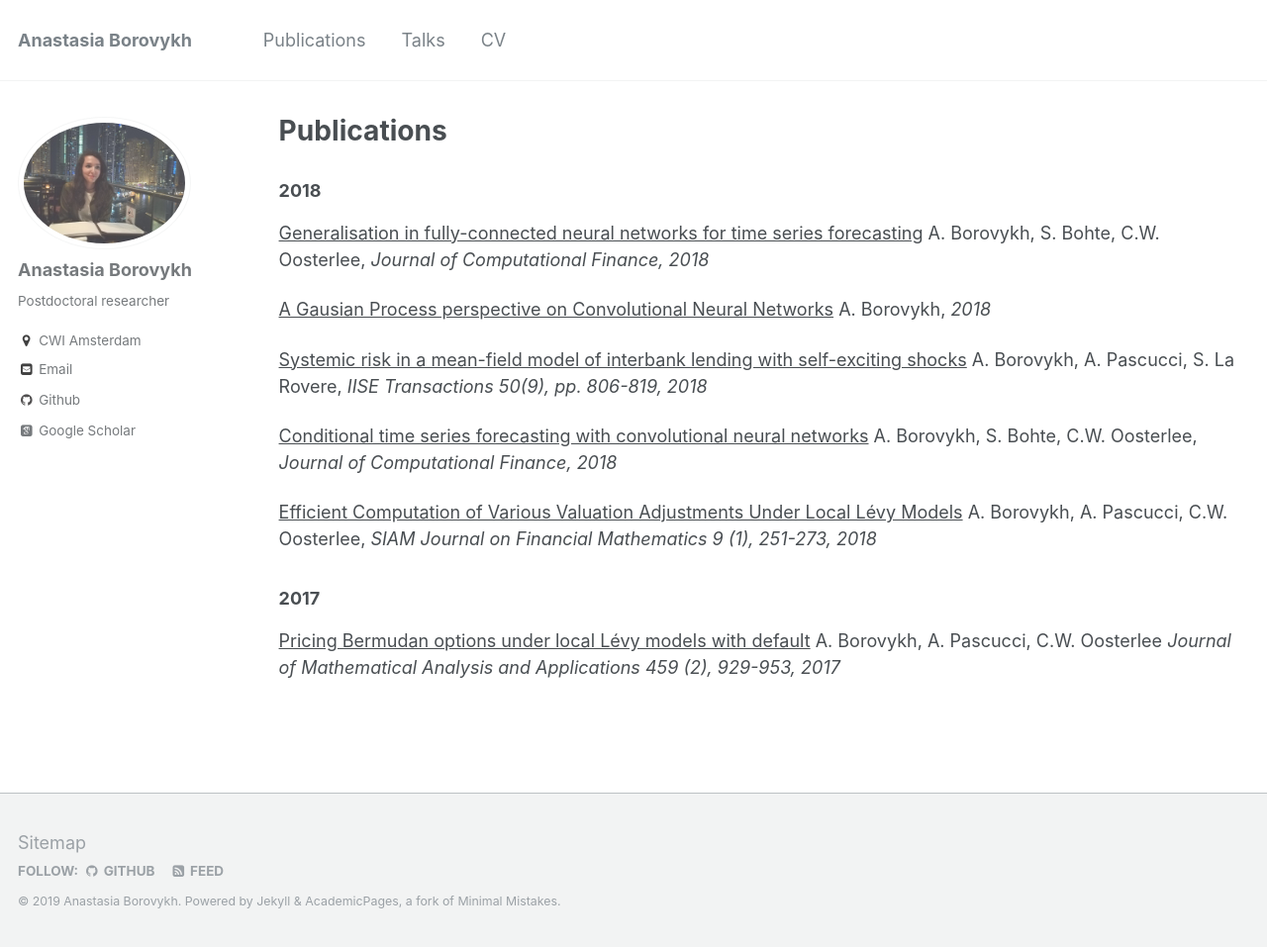
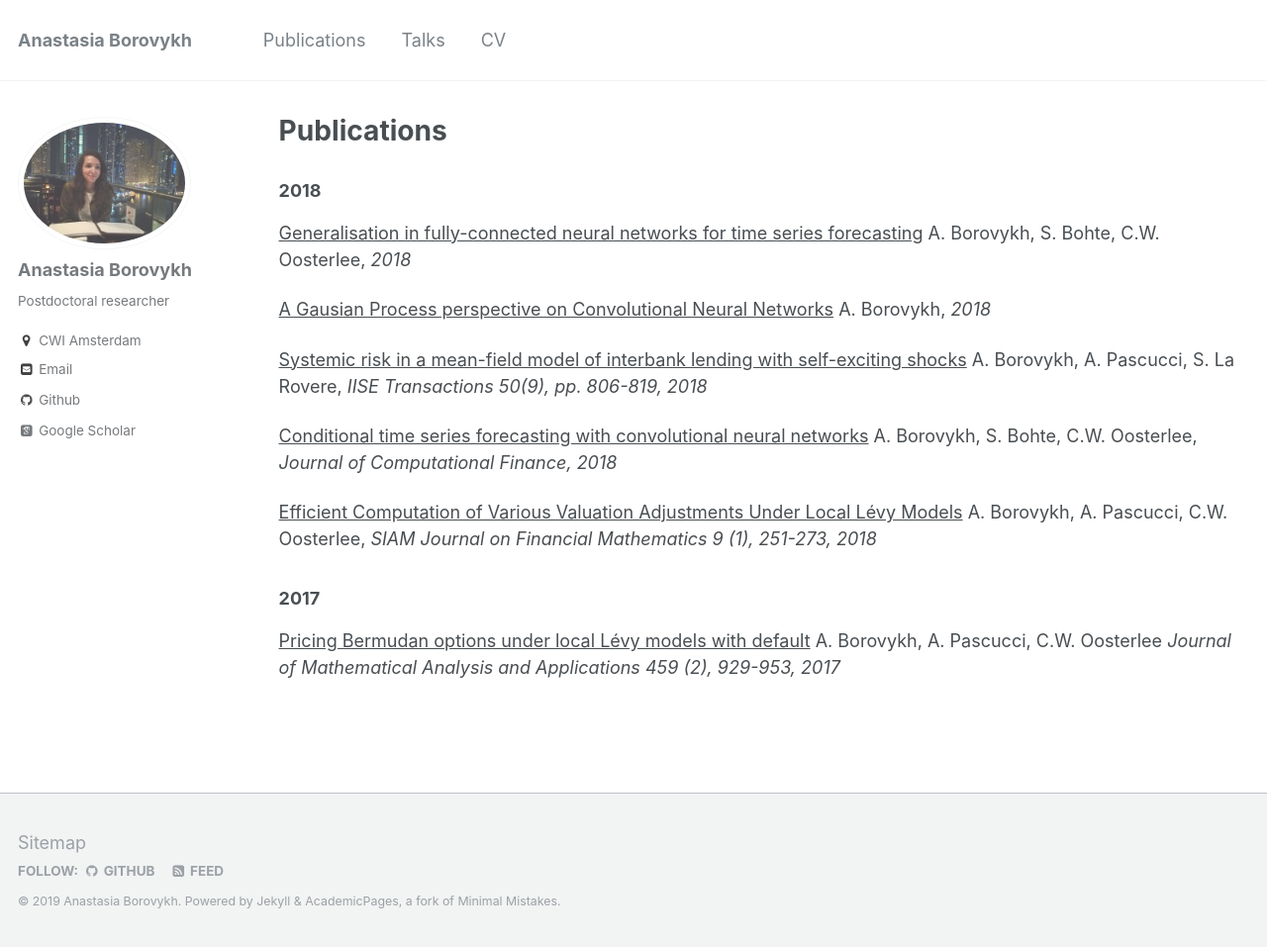
Before and after one commit to aib93/aib93.github.io, a Jekyll site: the page built from _pages/publications.html, in a window 1280 px wide and 957 px high. Shown: the whole window at 99% size. Built offline with Jekyll 4.4.1, drawn with Linux system fonts in a browser that asks for light colours; some web fonts are replaced.

Commit message:
Initial commit

```diff
--- a/_pages/publications.html
+++ b/_pages/publications.html
@@ -5,7 +5,7 @@ permalink: /publications/
 author_profile: true
 ---
 <h3> 2018 </h3>
-<p><a href="https://arxiv.org/pdf/1902.05312.pdf" style="text-decoration:underline;"> Generalisation in fully-connected neural networks for time series forecasting</a> A. Borovykh, S. Bohte, C.W. Oosterlee, <i>Journal of Computational Finance, 2018 </i></p>
+<p><a href="https://arxiv.org/pdf/1902.05312.pdf" style="text-decoration:underline;"> Generalisation in fully-connected neural networks for time series forecasting</a> A. Borovykh, S. Bohte, C.W. Oosterlee, <i>2018 </i></p>
 <p><a href="https://abrvkh.github.io/files/GP_CNN.pdf", style="text-decoration:underline;"> A Gausian Process perspective on Convolutional Neural Networks</a> A. Borovykh, <i>2018</i></p>
 <p><a href="https://arxiv.org/pdf/1710.00231.pdf" style="text-decoration:underline;"> Systemic risk in a mean-field model of interbank lending with self-exciting shocks</a> A. Borovykh, A. Pascucci, S. La Rovere, <i>IISE Transactions 50(9), pp. 806-819, 2018</i></p>
 <p><a href="https://arxiv.org/pdf/1703.04691.pdf" style="text-decoration:underline;"> Conditional time series forecasting with convolutional neural networks</a> A. Borovykh, S. Bohte, C.W. Oosterlee, <i>Journal of Computational Finance, 2018 </i></p>
```
